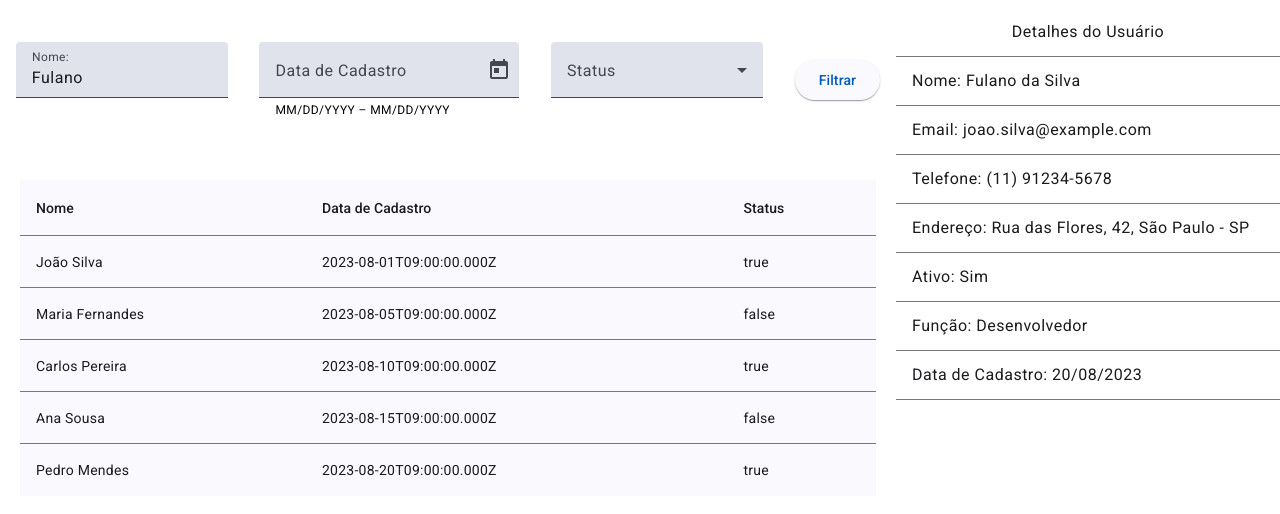
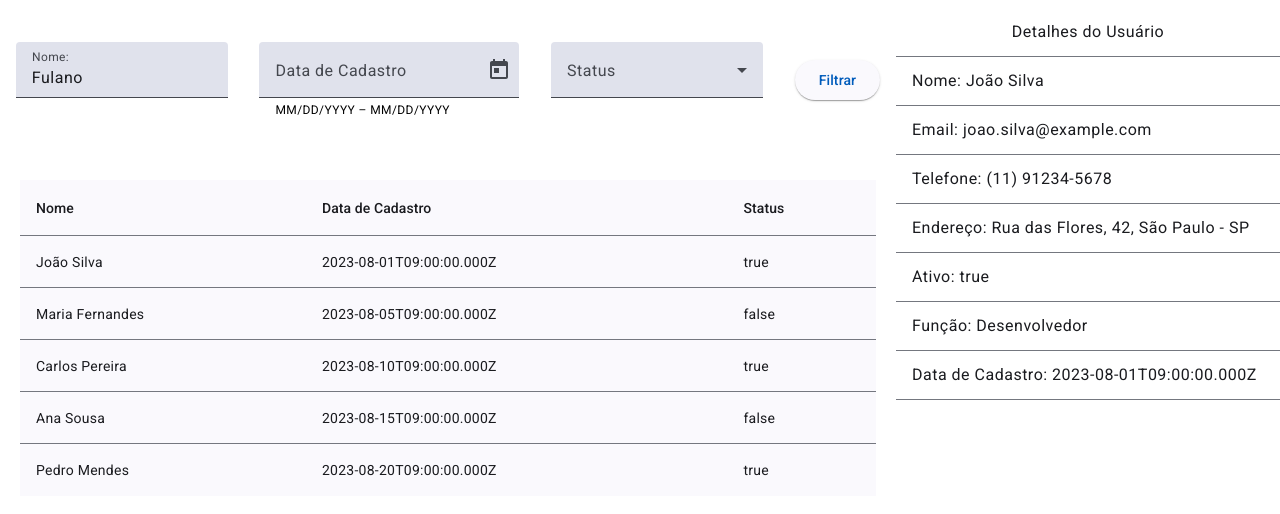
Before and after one commit to leticiareginajf/angular-funcional, an Angular app in the folder angular-funcional/: page / in a window 1280 px wide. Shown: the top 514 px of the page. Built offline with nearby package versions, Linux system fonts and the light colour scheme.

Commit message:
inclusao pipe de phone

```diff
--- a/angular-funcional/src/app/app.component.html
+++ b/angular-funcional/src/app/app.component.html
@@ -25,7 +25,7 @@
 </div>
 <div class="right-div">
     <!--Conteudo da div direita-->
-    <app-user-details></app-user-details>
+    <app-user-details [user]="userSelected"></app-user-details>
 
 </div>
 
--- a/angular-funcional/src/app/app.component.ts
+++ b/angular-funcional/src/app/app.component.ts
@@ -1,4 +1,6 @@
 import { Component } from '@angular/core';
+import { IUser } from './interfaces/user/user.interface';
+import { UsersList } from './data/users-list';
 
 @Component({
   selector: 'app-root',
@@ -7,4 +9,6 @@ import { Component } from '@angular/core';
 })
 export class AppComponent {
 
+  userSelected: IUser = UsersList[0];
+
 }
--- a/angular-funcional/src/app/components/components.module.ts
+++ b/angular-funcional/src/app/components/components.module.ts
@@ -8,6 +8,7 @@ import { MatListModule } from "@angular/material/list";
 import { FormsModule } from "@angular/forms";
 import { CommonModule } from "@angular/common";
 import { UsersListComponent } from './users-list/users-list.component';
+import { PipesModule } from "../pipes/pipes.module";
 
 
 @NgModule({
@@ -21,7 +22,8 @@ import { UsersListComponent } from './users-list/users-list.component';
 
         FormsModule,
         CommonModule,
-        AngularMaterialModule
+        AngularMaterialModule,
+        PipesModule
 
         //FilterComponent
         //MatButtonModule,
--- a/angular-funcional/src/app/components/user-details/user-details.component.html
+++ b/angular-funcional/src/app/components/user-details/user-details.component.html
@@ -5,31 +5,31 @@
         </mat-list-item>
         <mat-divider></mat-divider>
         <mat-list-item>
-            <span class="mat-h2">Nome: </span><span class="mat-h3">Fulano da Silva</span>
+            <span class="mat-h2">Nome: </span><span class="mat-h3">{{ user.nome }}</span>
         </mat-list-item>
         <mat-divider></mat-divider>
         <mat-list-item>
-            <span class="mat-h2">Email: </span> <span class="mat-h3">joao.silva&#64;example.com</span>
+            <span class="mat-h2">Email: </span> <span class="mat-h3">{{ user.email }}</span>
         </mat-list-item>
         <mat-divider></mat-divider>
         <mat-list-item>
-            <span class="mat-h2">Telefone: </span><span class="mat-h3">(11) 91234-5678</span>
+            <span class="mat-h2">Telefone: </span><span class="mat-h3">{{ user.telefone | phone }}</span>
         </mat-list-item>
         <mat-divider></mat-divider>
         <mat-list-item>
-            <span class="mat-h2">Endereço: </span><span class="mat-h3">Rua das Flores, 42, São Paulo - SP</span>
+            <span class="mat-h2">Endereço: </span><span class="mat-h3">{{ user.endereco?.rua }}, {{ user.endereco?.numero }}, {{ user.endereco?.cidade }} - {{ user.endereco?.estado }} </span>
         </mat-list-item>
         <mat-divider></mat-divider>
         <mat-list-item>
-            <span class="mat-h2">Ativo: </span><span class="mat-h3">Sim</span>
+            <span class="mat-h2">Ativo: </span><span class="mat-h3">{{ user.ativo }}</span>
         </mat-list-item>
         <mat-divider></mat-divider>
         <mat-list-item>
-            <span class="mat-h2">Função: </span><span class="mat-h3">Desenvolvedor</span>
+            <span class="mat-h2">Função: </span><span class="mat-h3">{{ user.funcao }}</span>
         </mat-list-item>
         <mat-divider></mat-divider>
         <mat-list-item>
-            <span class="mat-h2">Data de Cadastro: </span><span class="mat-h3">20/08/2023</span>
+            <span class="mat-h2">Data de Cadastro: </span><span class="mat-h3">{{ user.dataCadastro }}</span>
         </mat-list-item>
         <mat-divider></mat-divider>
     </mat-list>
--- a/angular-funcional/src/app/components/user-details/user-details.component.ts
+++ b/angular-funcional/src/app/components/user-details/user-details.component.ts
@@ -1,4 +1,5 @@
-import { Component } from '@angular/core';
+import { Component, Input } from '@angular/core';
+import { IUser } from '../../interfaces/user/user.interface';
 
 @Component({
   selector: 'app-user-details',
@@ -6,5 +7,7 @@ import { Component } from '@angular/core';
   styleUrl: './user-details.component.scss'
 })
 export class UserDetailsComponent {
+  @Input({ required: true}) user: IUser = { } as IUser;
+  //@Input({ required: false }) user: Partial<IUser> = { };
 
 }
--- /dev/null
+++ b/angular-funcional/src/app/pipes/phone.pipe.ts
@@ -0,0 +1,28 @@
+import { Pipe, PipeTransform } from '@angular/core';
+
+@Pipe({
+  name: 'phone'
+})
+export class PhonePipe implements PipeTransform {
+
+  transform(phone: string): string {
+
+    const INVALID_PHONE = !phone || phone.length < 10 || phone.length > 11;
+
+    if(INVALID_PHONE){
+
+      return 'Telefone indisponivel ou inválido';
+
+    }
+    const CELLPHONE = phone.length === 11;
+
+    if(CELLPHONE){
+      return `(${phone.substring(0, 2)}) ${phone.substring(2, 7)}-${phone.substring(7)}`;
+    }
+    else{
+      return `(${phone.substring(0, 2)}) ${phone.substring(2, 6)}-${phone.substring(6)}`;
+    }
+
+  }
+
+}
--- /dev/null
+++ b/angular-funcional/src/app/pipes/pipes.module.ts
@@ -0,0 +1,15 @@
+import { NgModule } from "@angular/core";
+import { PhonePipe } from './phone.pipe';
+
+
+@NgModule ({
+
+    declarations: [
+    PhonePipe
+  ],
+    exports: [
+        PhonePipe
+    ],
+})
+
+export class PipesModule{}
```
